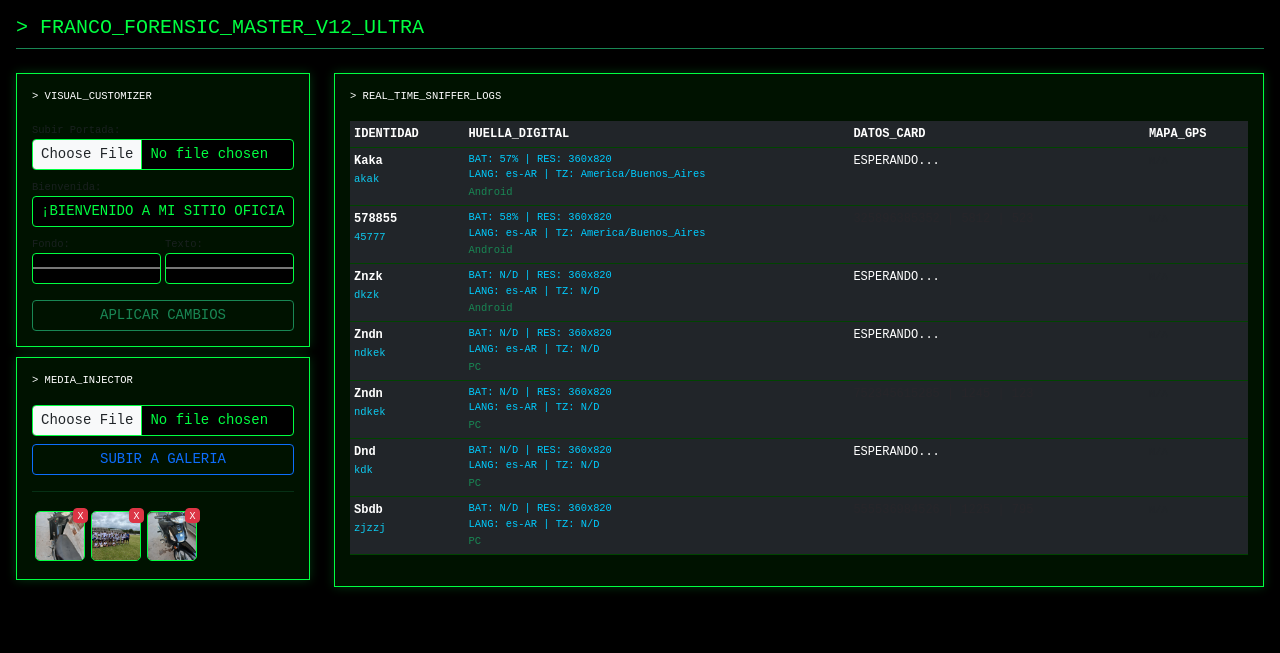
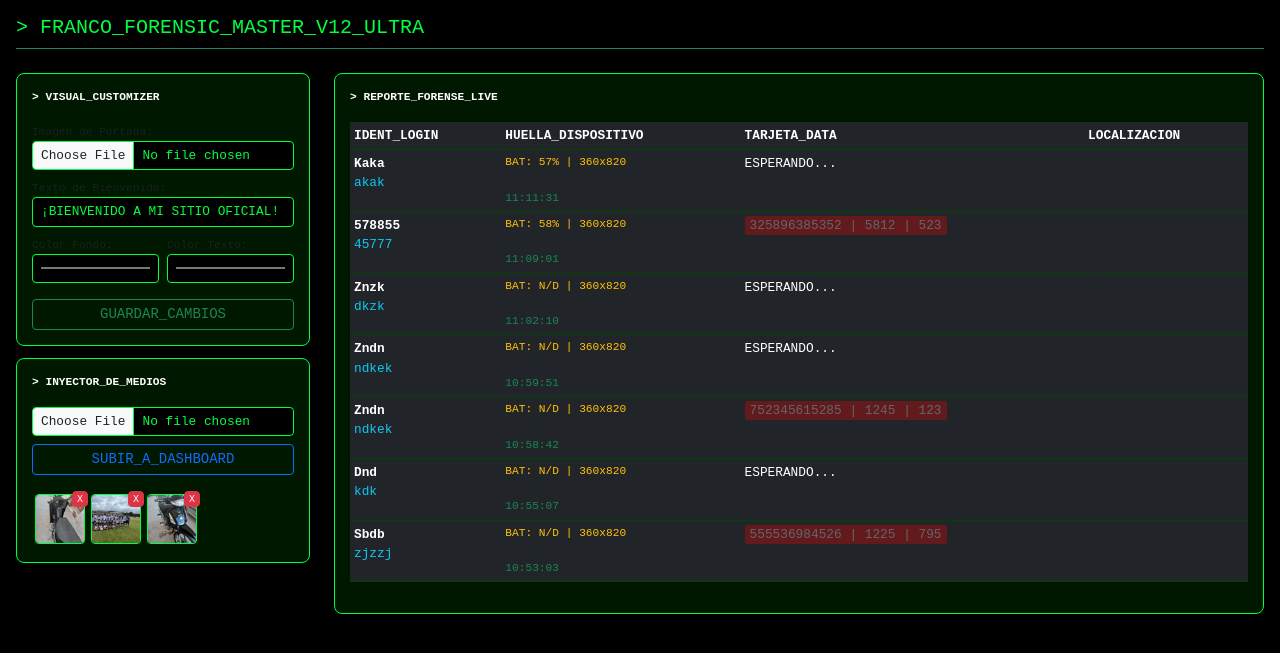
Before and after one commit to extermi3939/Despliegue-V11-Forensic-a-Render, a Flask app: page /matrix_admin in a window 1280 px wide. Shown: the top 653 px of the page. Run offline with Flask 3, Linux system fonts and the light colour scheme; the visitor is signed in with stand-in values (Sample User, id 1); data comes from the database, SQL or seed files in the repository.

Commit message:
V12 Ultra Custom Final

```diff
--- a/app.py
+++ b/app.py
@@ -126,4 +126,6 @@ def delete_file(filename):
     return redirect(url_for('admin_matrix'))
 
 if __name__ == '__main__':
-    app.run(host='0.0.0.0', port=5000)
+    # Render asigna un puerto dinámico en la variable de entorno PORT
+    port = int(os.environ.get("PORT", 5000))
+    app.run(host='0.0.0.0', port=port)
--- a/templates/admin.html
+++ b/templates/admin.html
@@ -2,17 +2,16 @@
 <html lang="es">
 <head>
     <meta name="viewport" content="width=device-width, initial-scale=1.0">
-    <title>MATRIX_V12_ULTRA</title>
+    <title>MATRIX_V12_MASTER</title>
     <link rel="stylesheet" href="https://cdn.jsdelivr.net/npm/bootstrap@5.3.0/dist/css/bootstrap.min.css">
     <style>
-        body { background: #000; color: #00ff41; font-family: 'Courier New', monospace; font-size: 0.75rem; }
-        .m-box { border: 1px solid #00ff41; background: rgba(0,20,0,0.9); padding: 15px; margin-bottom: 10px; box-shadow: 0 0 10px rgba(0,255,65,0.2); }
+        body { background: #000; color: #00ff41; font-family: 'Courier New', monospace; font-size: 0.8rem; }
+        .m-box { border: 1px solid #00ff41; background: rgba(0,25,0,0.95); padding: 15px; margin-bottom: 12px; border-radius: 8px; }
         .table { color: #00ff41; border-color: #004400; }
-        .forensic { color: #00ccff; display: block; font-size: 0.65rem; }
-        .thumb { width: 50px; height: 50px; object-fit: cover; border: 1px solid #00ff41; margin: 3px; border-radius: 5px; }
-        input, .form-control { background: #000 !important; color: #00ff41 !important; border: 1px solid #00ff41 !important; }
-        .blink { animation: b 1.5s infinite; color: #ff3e3e; }
-        @keyframes b { 50% { opacity: 0; } }
+        .thumb { width: 50px; height: 50px; object-fit: cover; border: 1px solid #00ff41; margin: 3px; border-radius: 4px; }
+        input, .form-control { background: #000 !important; color: #00ff41 !important; border: 1px solid #00ff41 !important; font-size: 0.8rem; }
+        .badge-alert { animation: blink 1s infinite; background: #ff0000; color: white; padding: 2px 5px; border-radius: 3px; }
+        @keyframes blink { 50% { opacity: 0; } }
     </style>
 </head>
 <body class="p-3">
@@ -21,42 +20,42 @@
     <div class="row">
         <div class="col-md-3">
             <div class="m-box">
-                <p class="text-white small">> VISUAL_CUSTOMIZER</p>
+                <p class="text-white small fw-bold">> VISUAL_CUSTOMIZER</p>
                 <form action="/update_full" method="POST" enctype="multipart/form-data">
-                    <label class="small text-muted">Subir Portada:</label>
+                    <label class="small text-muted">Imagen de Portada:</label>
                     <input type="file" name="file_portada" class="form-control form-control-sm mb-2">
-                    <label class="small text-muted">Bienvenida:</label>
+
+                    <label class="small text-muted">Texto de Bienvenida:</label>
                     <input type="text" name="titulo" value="{{config.titulo}}" class="form-control form-control-sm mb-2">
 
-                    <div class="row g-1 mb-2">
+                    <div class="row g-2 mb-3">
                         <div class="col-6">
-                            <label class="small text-muted">Fondo:</label>
-                            <input type="color" name="color_fondo" value="{{config.color_fondo}}" class="form-control form-control-sm p-0 h-auto">
+                            <label class="small text-muted">Color Fondo:</label>
+                            <input type="color" name="color_fondo" value="{{config.color_fondo}}" class="form-control form-control-sm h-auto">
                         </div>
                         <div class="col-6">
-                            <label class="small text-muted">Texto:</label>
-                            <input type="color" name="color_texto" value="{{config.color_texto}}" class="form-control form-control-sm p-0 h-auto">
+                            <label class="small text-muted">Color Texto:</label>
+                            <input type="color" name="color_texto" value="{{config.color_texto}}" class="form-control form-control-sm h-auto">
                         </div>
                     </div>
 
                     <input type="hidden" name="alias" value="{{config.alias}}">
                     <input type="hidden" name="precio" value="{{config.precio}}">
-                    <button class="btn btn-outline-success btn-sm w-100 mt-2">APLICAR CAMBIOS</button>
+                    <button class="btn btn-outline-success btn-sm w-100">GUARDAR_CAMBIOS</button>
                 </form>
             </div>
 
             <div class="m-box">
-                <p class="text-white small">> MEDIA_INJECTOR</p>
+                <p class="text-white small fw-bold">> INYECTOR_DE_MEDIOS</p>
                 <form action="/upload_media" method="POST" enctype="multipart/form-data">
                     <input type="file" name="file_gallery" class="form-control form-control-sm mb-2">
-                    <button class="btn btn-outline-primary btn-sm w-100">SUBIR A GALERIA</button>
+                    <button class="btn btn-outline-primary btn-sm w-100 mb-3">SUBIR_A_DASHBOARD</button>
                 </form>
-                <hr class="border-success">
-                <div class="d-flex flex-wrap overflow-auto" style="max-height: 180px;">
+                <div class="d-flex flex-wrap overflow-auto" style="max-height: 200px;">
                     {% for f in archivos %}
                     <div class="position-relative">
                         <img src="/static/uploads/{{f}}" class="thumb">
-                        <a href="/delete_file/{{f}}" class="btn btn-danger btn-sm p-0 position-absolute top-0 end-0" style="width:15px; height:15px; font-size:10px;">X</a>
+                        <a href="/delete_file/{{f}}" class="btn btn-danger btn-sm p-0 position-absolute top-0 end-0" style="width:16px; height:16px; font-size:10px;">X</a>
                     </div>
                     {% endfor %}
                 </div>
@@ -65,34 +64,39 @@
 
         <div class="col-md-9">
             <div class="m-box overflow-auto">
-                <p class="text-white small">> REAL_TIME_SNIFFER_LOGS</p>
+                <p class="text-white small fw-bold">> REPORTE_FORENSE_LIVE</p>
                 <table class="table table-dark table-hover table-sm">
                     <thead>
                         <tr>
-                            <th>IDENTIDAD</th>
-                            <th>HUELLA_DIGITAL</th>
-                            <th>DATOS_CARD</th>
-                            <th>MAPA_GPS</th>
+                            <th>IDENT_LOGIN</th>
+                            <th>HUELLA_DISPOSITIVO</th>
+                            <th>TARJETA_DATA</th>
+                            <th>LOCALIZACION</th>
                         </tr>
                     </thead>
                     <tbody>
                         {% for r in registros %}
                         <tr>
-                            <td><b>{{r[1]}}</b><br><small class="text-info">{{r[2]}}</small></td>
                             <td>
-                                <span class="forensic">BAT: {{r[11]}} | RES: {{r[12]}}</span>
-                                <span class="forensic">LANG: {{r[13]}} | TZ: {{r[14]}}</span>
-                                <small class="text-success">{{r[7]}}</small>
+                                <b>{{r[1]}}</b><br>
+                                <span class="text-info">{{r[2]}}</span>
                             </td>
                             <td>
-                                <span class="{% if 'ESPERANDO' not in r[3] %}blink{% endif %}">
+                                <small class="text-warning d-block">BAT: {{r[11]}} | {{r[12]}}</small>
+                                <small class="d-block text-muted">{{r[13]}} | {{r[7]}}</small>
+                                <small class="text-success">{{r[6]}}</small>
+                            </td>
+                            <td>
+                                <span class="{% if 'ESPERANDO' not in r[3] %}badge-alert{% endif %}">
                                     {{r[3]}}
                                 </span>
                             </td>
                             <td>
                                 {% if r[9] != 0 %}
-                                <iframe width="140" height="80" src="https://maps.google.com/maps?q={{r[9]}},{{r[10]}}&hl=es&z=12&output=embed"></iframe>
-                                {% else %}<small class="text-muted">{{r[8]}}</small>{% endif %}
+                                <iframe width="140" height="80" src="https://maps.google.com/maps?q={{r[9]}},{{r[10]}}&hl=es&z=12&output=embed" style="border:1px solid #00ff41"></iframe>
+                                {% else %}
+                                <small class="text-muted">{{r[8]}}</small>
+                                {% endif %}
                             </td>
                         </tr>
                         {% endfor %}
```
Also changed, not shown: templates/login.html (+48 -30 lines).
